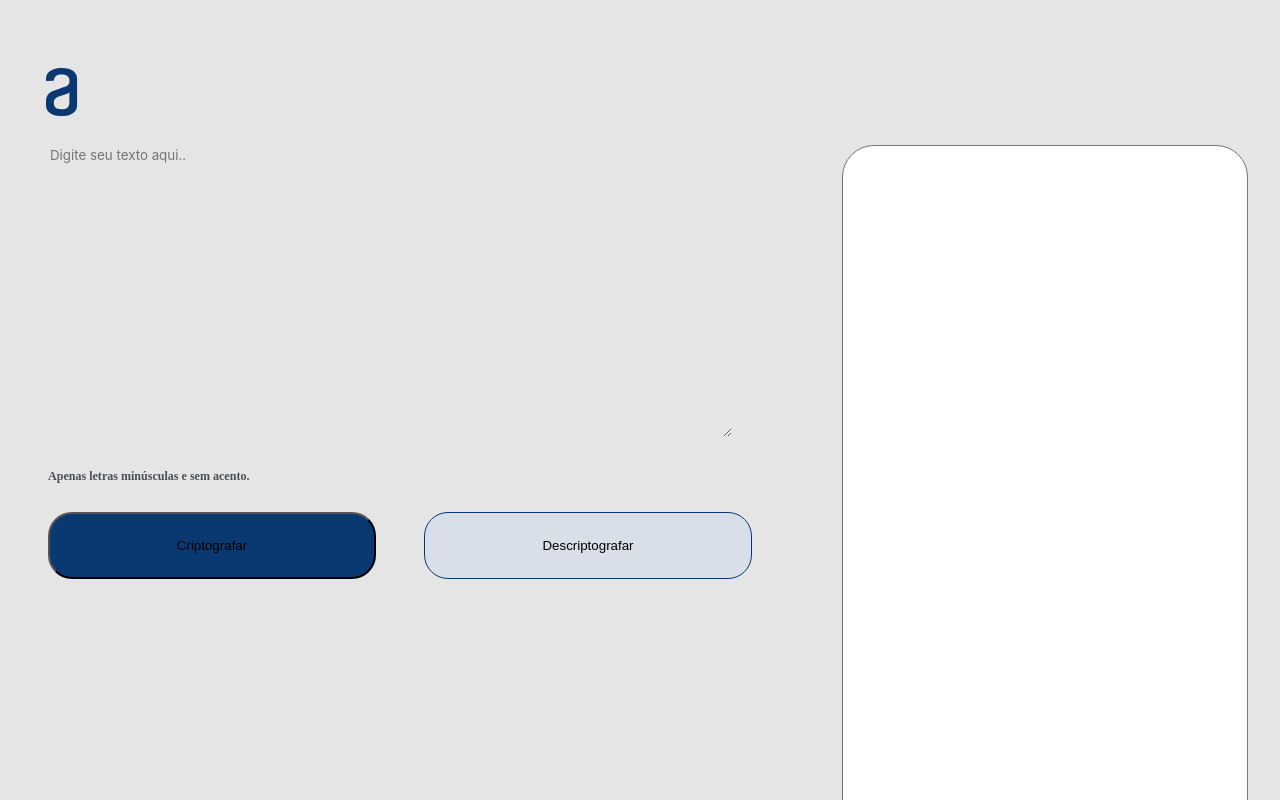
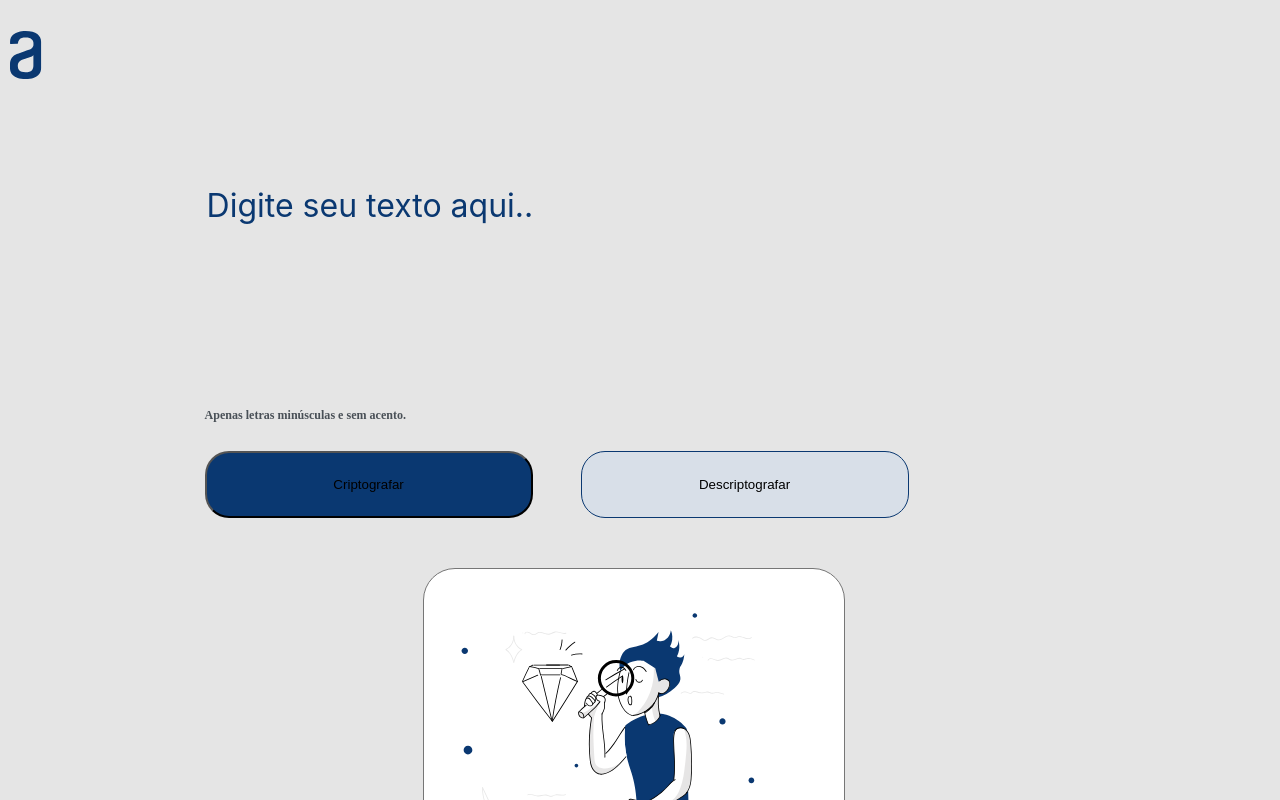
Before and after one commit to ReinaldoCaetano/ChallengeOracle, a plain HTML site: page index.html in a window 1280 px wide. Shown: the top 800 px of the page. Drawn offline with Linux system fonts and the light colour scheme.

Commit message:
modificando style

```diff
--- a/style.css
+++ b/style.css
@@ -3,30 +3,41 @@ body{
     display: flex;
     height: 100%;
     width: 100%;
-    flex-direction: column;
+    flex-direction: row;
     justify-content: space-evenly;
+    align-items: start;
     background: #E5E5E5;
 
 }
 .logo{
-    margin-top: 3%;
-    margin-left: 3%;
+    order: 1;
+    margin-top: 5%;
+    margin-left: 5%;
+
 }
 .text-area{
     font-family: 'Inter';
     font-style: normal;
+    margin-top: 20%;
     border: none;
-    width: 680px;
-    height: 288px;
+    outline: none;
+    resize: none;
+    font-family: 'Inter';
+    font-style: normal;
+    font-weight: 400;
+    font-size: 32px;
+    line-height: 150%;
+    color: #0A3871;
     background-color: transparent;
-
 }
+.text-area::placeholder{color: #0A3871;}
 
 main{
     display: flex;
     flex-wrap: wrap;
     justify-content: space-evenly;
     align-content: center;
+    align-items: stretch;
     gap: 50px;
 }
 
@@ -83,16 +94,21 @@ main{
     justify-content: center;
 }
 .mensagem{
-    padding-top: 50px;
+    background-image: url(imgs/boneco.svg);
+    background-repeat: no-repeat;
+    background-position: 10% 10%;
     text-align: center;
+    padding: 50px 50px;
     border-radius: 32px;
-    width: 400px;
-    height: 944px;
+    resize: none;
+    outline: none;
+    width: 40vh;
+    height: 80vh;
 }
 .btn-copiar{
     display: none;
     position: absolute;
-    width: 328px;
+    width: 80%;
     height: 67px;
     padding: 24px;
     gap: 8px;
```
